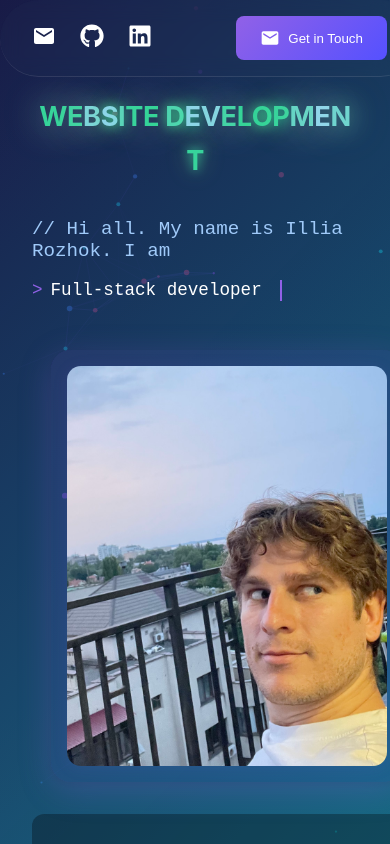
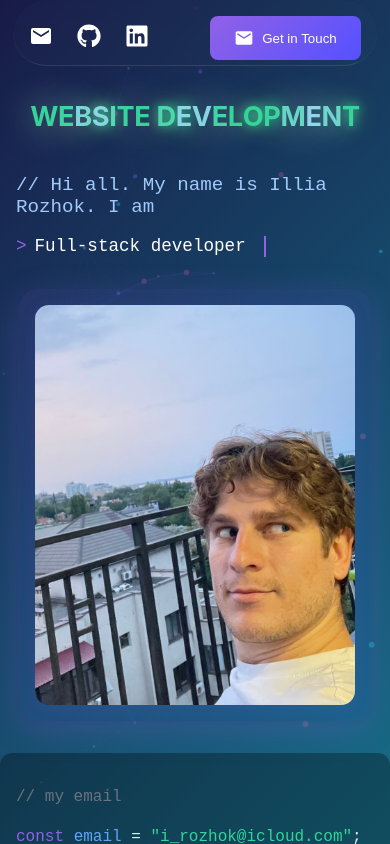
Before and after one commit to IlyaRozhok/portoflio-ir, a React (Create React App) app: page / in a window 390 px wide. Built offline with nearby package versions, Linux system fonts and the light colour scheme.

Commit message:
fix header and homepage styles

```diff
--- a/src/pages/HomePage/HomePage.module.scss
+++ b/src/pages/HomePage/HomePage.module.scss
@@ -93,7 +93,9 @@
   letter-spacing: 0.2em;
   margin-bottom: 1rem;
 }
-
+.heroTextContainer {
+  padding: 0 1rem;
+}
 .mainContent {
   flex: 1;
   display: flex;
@@ -103,6 +105,10 @@
   padding: 0 2rem;
   @media (max-width: 1024px) {
     padding-top: 90px;
+  }
+  @media (max-width: 480px) {
+    display: block;
+    padding: 90px 0 0 0;
   }
 }
 
@@ -1058,6 +1064,9 @@
   font-size: 1rem;
   line-height: 1.5rem;
   color: #e2e8f0;
+  @media (max-width: 480px) {
+    padding: 1rem;
+  }
 }
 
 .commentLine {
@@ -1104,6 +1113,11 @@
   margin: 0 auto;
   backdrop-filter: blur(10px);
   border-bottom: 1px solid rgba(255, 255, 255, 0.1);
+  @media (max-width: 480px) {
+    width: 85%;
+    padding: 1rem 1rem;
+    height: 33px;
+  }
 }
 
 .headerContent {
```
